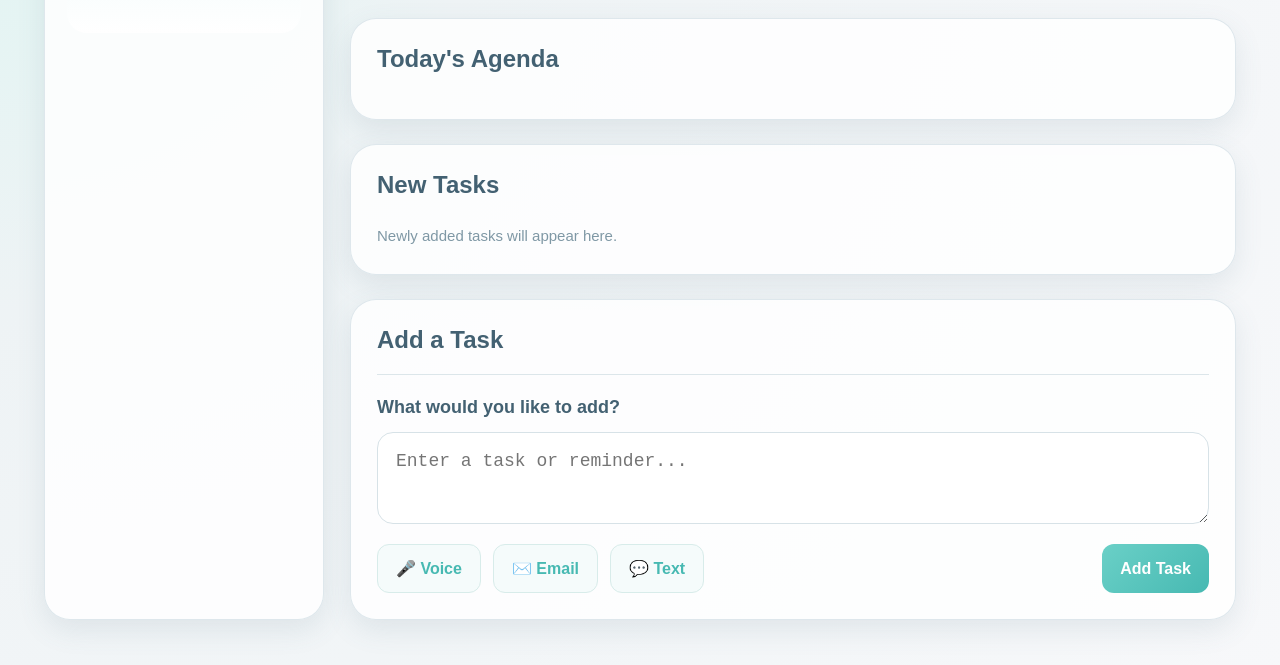
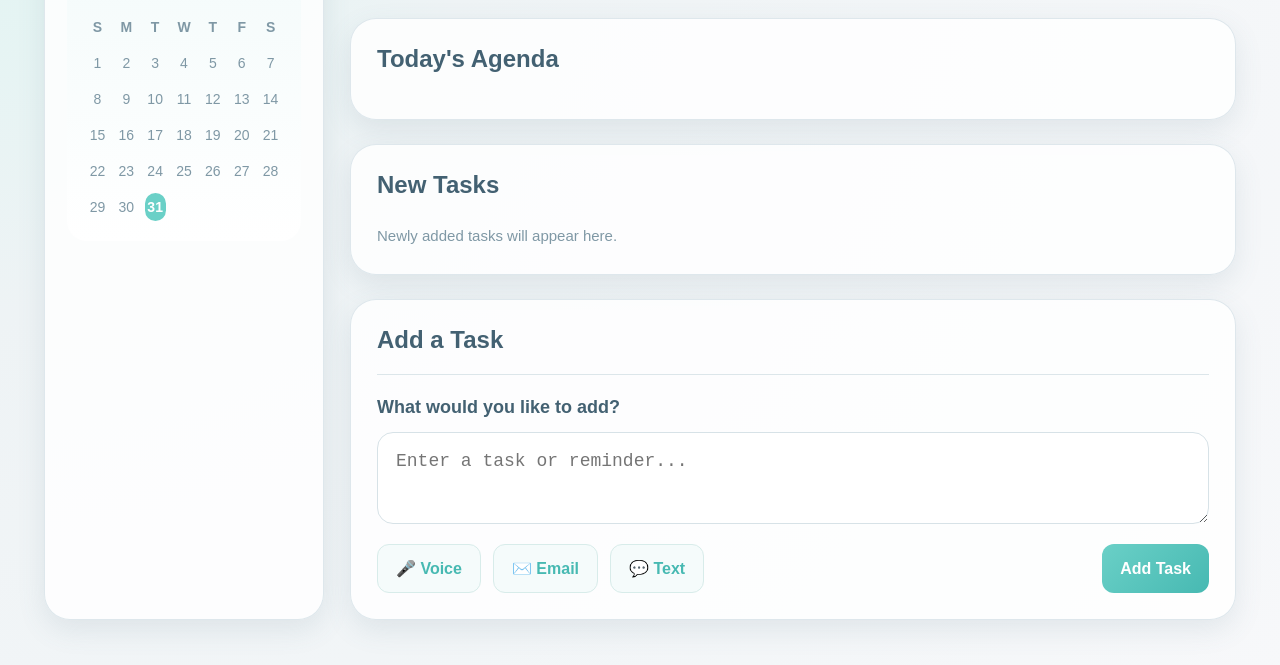
Before and after one commit to sedoriosajohn-cpu/Clerk, a plain HTML site: page frontend/clerk_website/index.html in a window 1280 px wide. Shown: the part 181-846 px from the top of the page. Drawn offline with Linux system fonts and the light colour scheme.

Commit message:
calendar

```diff
--- a/frontend/clerk_website/index.html
+++ b/frontend/clerk_website/index.html
@@ -672,7 +672,10 @@ function setLiveDates() {
 }
 
 // Run the function as soon as the page loads
-window.addEventListener('DOMContentLoaded', setLiveDates);
+window.addEventListener('DOMContentLoaded', () => {
+    setLiveDates();
+    buildCalendar();
+});
 
 // Checks for a date change every minute
 setInterval(setLiveDates, 60000);
```
